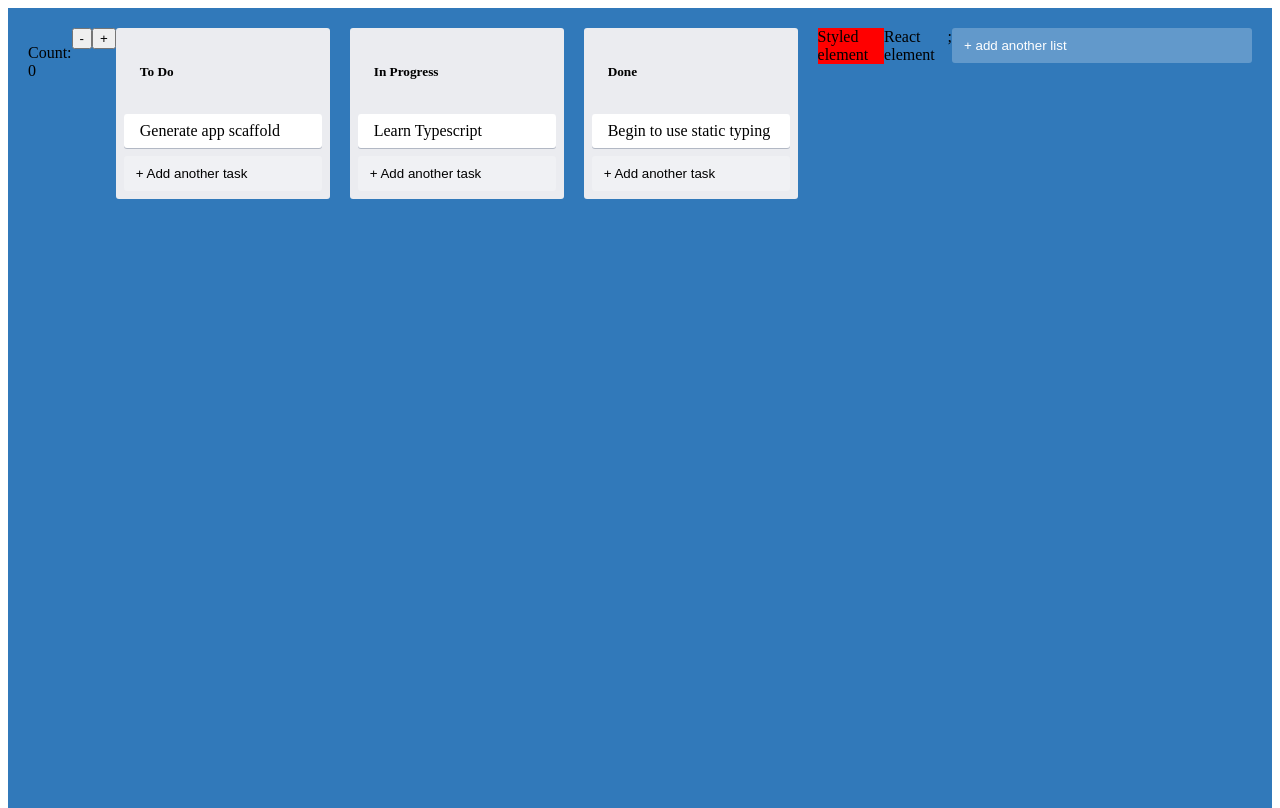
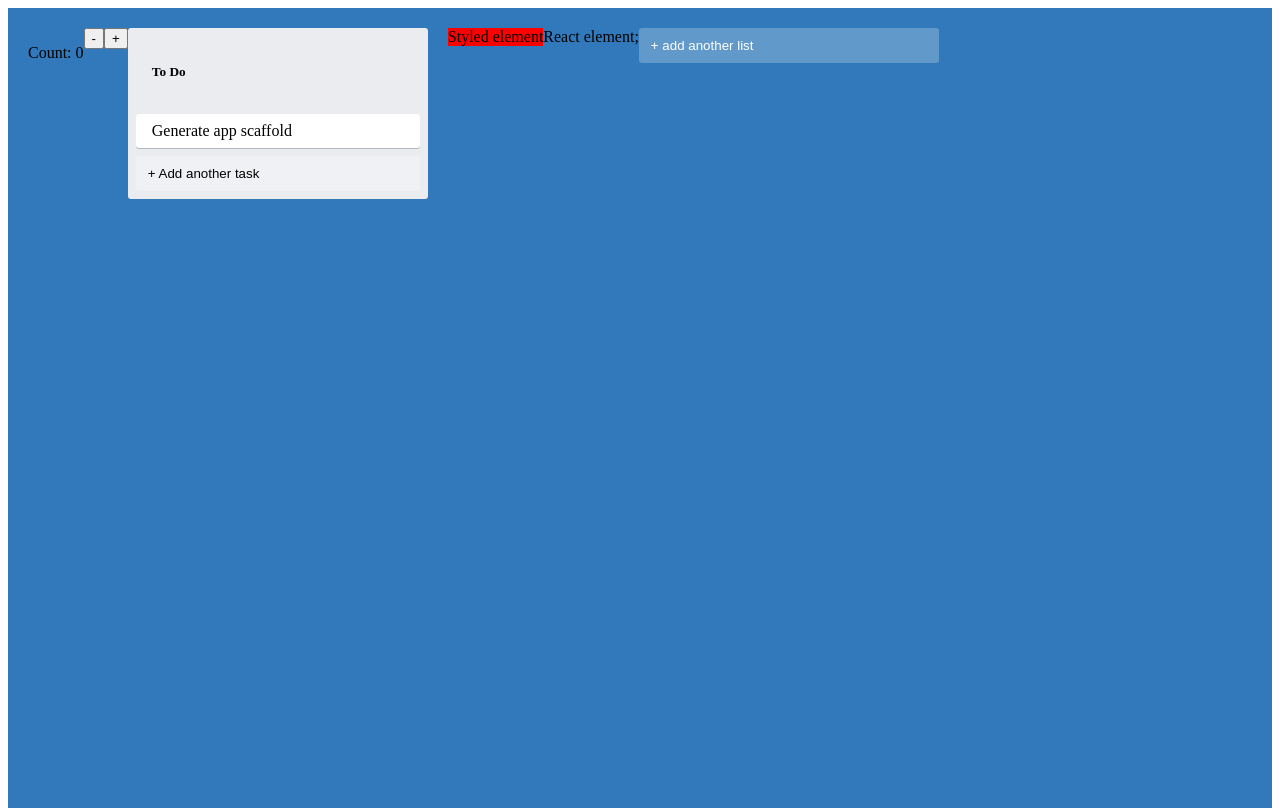
Before and after one commit to mostofakamalpassa/react-trello-typescript, a React (Create React App) app: page / in a window 1280 px wide. Built offline with nearby package versions, Linux system fonts and the light colour scheme.

Commit message:
context api create provider

```diff
--- a/src/App.tsx
+++ b/src/App.tsx
@@ -9,6 +9,7 @@ import { AddNewItem } from "./components/AddNewItem";
 import { Card } from "./components/Card";
 import { counterReducer } from "./utils/CounterReducer";
 import {Action} from './utils/CounterReducer';
+import {useAppState} from './components/AppStateContext'
 
 export const App = () => {
   const buttons: React.CSSProperties = {
@@ -17,6 +18,7 @@ export const App = () => {
     border: "none",
     boxShadow: "none",
   };
+  const {lists} = useAppState();
 
   const [state, dispatch] = useReducer(counterReducer, { count: 0 });
   const increment = (): Action => ({ type: "increment" });
@@ -27,15 +29,10 @@ export const App = () => {
         <p>Count: {state.count}</p>
         <button onClick={() => dispatch(decrement())}>-</button>
         <button onClick={() => dispatch(increment())}>+</button>
-        <Column text="To Do">
-          <Card text="Generate app scaffold" />
+        <Column text="To Do"  id='33' >
+          <Card text="Generate app scaffold"/>
         </Column>
-        <Column text="In Progress">
-          <Card text="Learn Typescript" />
-        </Column>
-        <Column text="Done">
-          <Card text="Begin to use static typing" />
-        </Column>
+
         <div style={{ backgroundColor: "red" }}>Styled element</div>
         <div className="styled">React element</div>;
         {/* <Column><p>hello Bangaldesh</p></Column> */}
--- a/src/components/Card.tsx
+++ b/src/components/Card.tsx
@@ -1,6 +1,7 @@
 import { CardContainer } from "../styles";
 type CardProps = {
-  text: string;
+  text?: string;
+  id?: string;
 };
 export const Card = ({ text }: CardProps) => {
   return <CardContainer>{text}</CardContainer>;
--- a/src/components/Column.tsx
+++ b/src/components/Column.tsx
@@ -1,18 +1,24 @@
 import React, { FC } from "react";
 import { ColumnContainer, ColumnTitle } from "../styles";
 import { AddNewItem } from "./AddNewItem";
+import {useAppState} from '../components/AppStateContext';
+import {Card} from '../components/Card';
 
 // type ColumnProps = React.PropsWithChildren<{ text?: string }>;
 // type ColumnProps ={ text?: string , children: React.ReactNode};
-type ColumnProps = React.PropsWithChildren<{ text?: string }>;
+type ColumnProps = React.PropsWithChildren<{ text?: string, id: string, children?: React.ReactNode}>;
 
 // export const Column = ({text}:ColumnProps) => {
-export const Column: FC<ColumnProps> = ({ text, children }) => {
+export const Column: FC<ColumnProps> = ({ text, id,children}) => {
+  const { getTasksByListId } = useAppState();
+  const tasks = getTasksByListId(id);
+
+
   return (
-    <>
+
       <ColumnContainer>
         <ColumnTitle>
-          <h5>{text}</h5>
+          <h5>{text} </h5>
         </ColumnTitle>
         {children}
 
@@ -21,8 +27,15 @@ export const Column: FC<ColumnProps> = ({ text, children }) => {
         onAdd={console.log}
         dark
       />
+      <>
+      {
+        tasks.map(task => {
+          <Card text={task.text} key={task.id} id={task.id} />
+        })
+      }
+      </>
       </ColumnContainer>
 
-    </>
+
   );
 };
```
